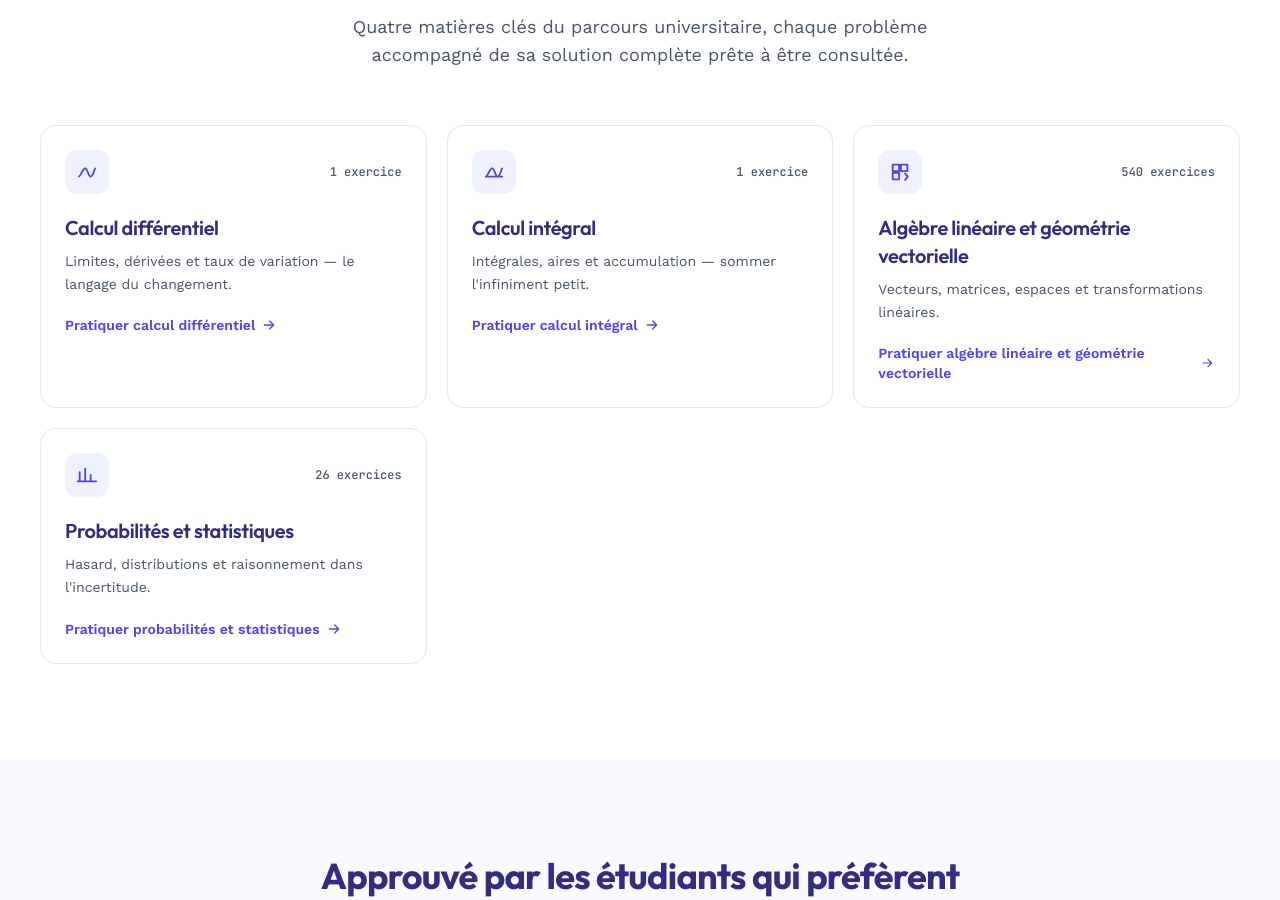
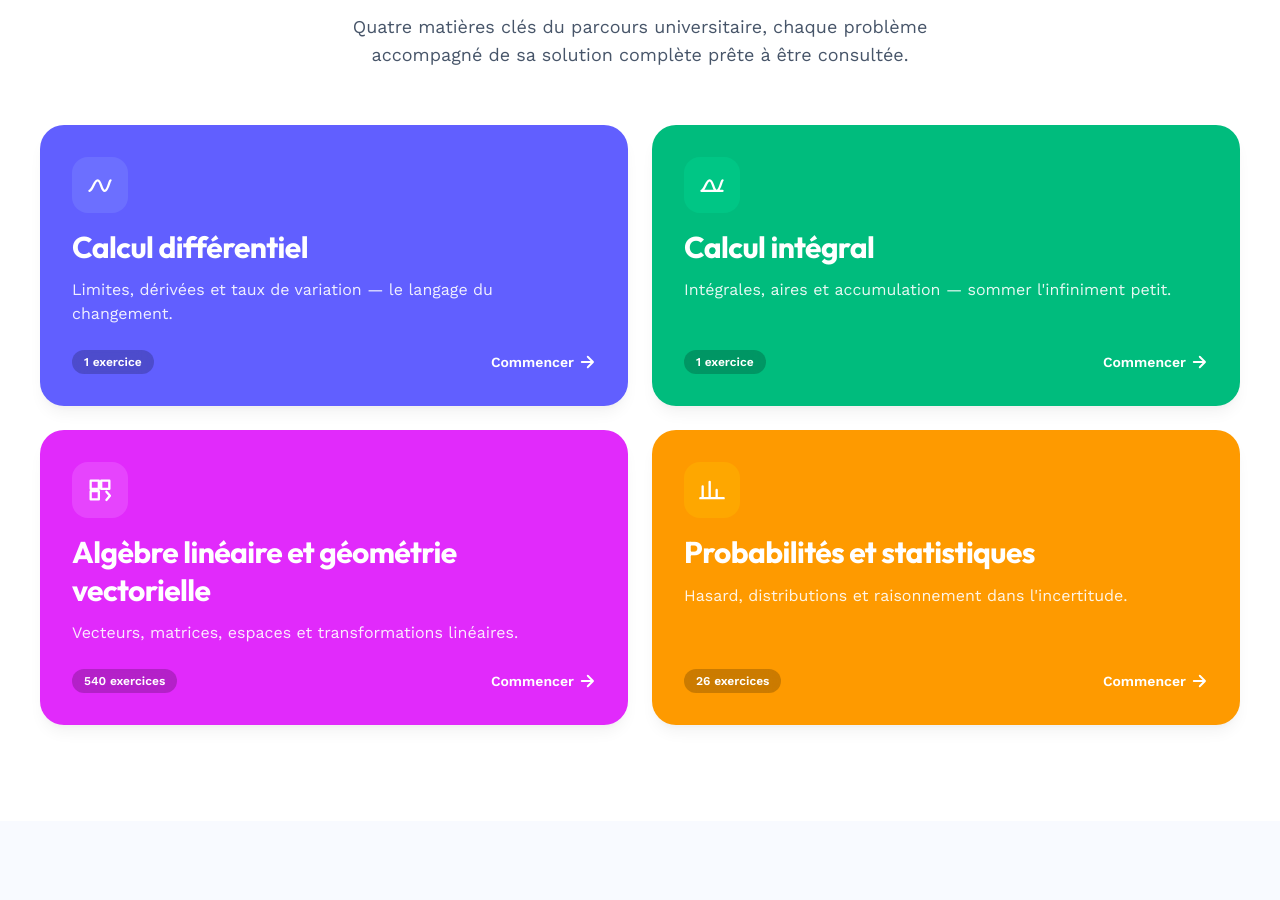
Before and after one commit to MathPratique/MathPratique.github.io, a React (Vite) app: page / in a window 1280 px wide. Shown: the part 1853-2753 px from the top of the page. Built offline with nearby package versions, Linux system fonts and the light colour scheme.

Commit message:
Harmoniser le code couleur des cartes matières (accueil ↔ exercices)

```diff
--- a/src/components/home/TopicsShowcase.tsx
+++ b/src/components/home/TopicsShowcase.tsx
@@ -2,6 +2,40 @@ import { Link } from "react-router-dom";
 import { topics } from "../../data/topics";
 import { exercises } from "../../data/exercises";
 import AnimatedSection from "../ui/AnimatedSection";
+
+type TopicStyle = {
+  bg: string;
+  hoverBg: string;
+  ring: string;
+  iconBg: string;
+};
+
+const TOPIC_STYLES: Record<string, TopicStyle> = {
+  "differential-calculus": {
+    bg: "bg-indigo-500",
+    hoverBg: "hover:bg-indigo-600",
+    ring: "ring-indigo-200",
+    iconBg: "bg-indigo-400/40",
+  },
+  "integral-calculus": {
+    bg: "bg-emerald-500",
+    hoverBg: "hover:bg-emerald-600",
+    ring: "ring-emerald-200",
+    iconBg: "bg-emerald-400/40",
+  },
+  "linear-algebra": {
+    bg: "bg-fuchsia-500",
+    hoverBg: "hover:bg-fuchsia-600",
+    ring: "ring-fuchsia-200",
+    iconBg: "bg-fuchsia-400/40",
+  },
+  probability: {
+    bg: "bg-amber-500",
+    hoverBg: "hover:bg-amber-600",
+    ring: "ring-amber-200",
+    iconBg: "bg-amber-400/40",
+  },
+};
 
 export default function TopicsShowcase() {
   return (
@@ -16,60 +50,65 @@ export default function TopicsShowcase() {
         </p>
       </AnimatedSection>
 
-      <div className="mt-14 grid gap-5 sm:grid-cols-2 lg:grid-cols-3">
+      <div className="mt-14 grid gap-6 sm:grid-cols-2">
         {topics.map((topic, i) => {
           const count = exercises.filter((e) => e.topicId === topic.id).length;
+          const style = TOPIC_STYLES[topic.id];
           return (
-          <AnimatedSection key={topic.id} delay={i * 0.06}>
+            <AnimatedSection key={topic.id} delay={i * 0.08}>
               <Link
                 to={`/practice?topic=${topic.id}`}
-              className="group flex h-full cursor-pointer flex-col rounded-2xl border border-brand-100 bg-white p-6 transition-all duration-200 hover:-translate-y-1 hover:border-brand-300 hover:shadow-lg hover:shadow-brand-900/10"
+                className={`group relative flex h-full w-full cursor-pointer flex-col gap-4 overflow-hidden rounded-3xl p-7 text-white shadow-lg shadow-black/5 ring-1 ring-white/10 transition-all duration-300 hover:-translate-y-1 hover:shadow-xl hover:ring-4 sm:p-8 ${style.bg} ${style.hoverBg} ${style.ring}`}
+                aria-label={`Pratiquer la matière ${topic.name}`}
               >
-              <div className="flex items-center justify-between">
-                <div className="flex h-11 w-11 items-center justify-center rounded-xl bg-brand-50 text-brand-600 transition-colors duration-200 group-hover:bg-brand-600 group-hover:text-white">
-                  <svg width="22" height="22" viewBox="0 0 24 24" fill="none" aria-hidden="true">
-                    <path
-                      d={topic.icon}
+                <div
+                  className={`flex h-14 w-14 items-center justify-center rounded-2xl ${style.iconBg}`}
+                >
+                  <svg
+                    width="28"
+                    height="28"
+                    viewBox="0 0 24 24"
+                    fill="none"
                     stroke="currentColor"
                     strokeWidth="2"
                     strokeLinecap="round"
                     strokeLinejoin="round"
-                      fill="none"
-                    />
+                    aria-hidden="true"
+                  >
+                    <path d={topic.icon} />
                   </svg>
                 </div>
-                <span className="font-mono text-xs text-ink-600">
+
+                <div className="flex-1">
+                  <h3 className="font-display text-2xl font-bold leading-tight !text-white sm:text-3xl">
+                    {topic.name}
+                  </h3>
+                  <p className="mt-3 text-base text-white/90">
+                    {topic.description}
+                  </p>
+                </div>
+
+                <div className="mt-2 flex w-full items-center justify-between">
+                  <span className="rounded-full bg-black/20 px-3 py-1 text-xs font-semibold text-white backdrop-blur-sm">
                     {count} exercice{count > 1 ? "s" : ""}
                   </span>
-              </div>
-
-              <h3 className="mt-5 font-display text-xl font-semibold text-brand-900">
-                {topic.name}
-              </h3>
-              <p className="mt-2 text-sm leading-relaxed text-ink-600">
-                {topic.description}
-              </p>
-
-              <span className="mt-5 inline-flex items-center gap-1.5 text-sm font-semibold text-brand-600">
-                Pratiquer {topic.name.toLowerCase()}
+                  <span className="inline-flex items-center gap-1 text-sm font-semibold transition-transform duration-300 group-hover:translate-x-1">
+                    Commencer
                     <svg
-                  width="16"
-                  height="16"
+                      width="18"
+                      height="18"
                       viewBox="0 0 24 24"
                       fill="none"
-                  aria-hidden="true"
-                  className="transition-transform duration-200 group-hover:translate-x-1"
-                >
-                  <path
-                    d="M5 12h14M13 6l6 6-6 6"
                       stroke="currentColor"
-                    strokeWidth="2"
+                      strokeWidth="2.5"
                       strokeLinecap="round"
                       strokeLinejoin="round"
-                    fill="none"
-                  />
+                      aria-hidden="true"
+                    >
+                      <path d="M5 12h14M13 5l7 7-7 7" />
                     </svg>
                   </span>
+                </div>
               </Link>
             </AnimatedSection>
           );
```
Lines whose indentation alone changed are shown as unchanged.
